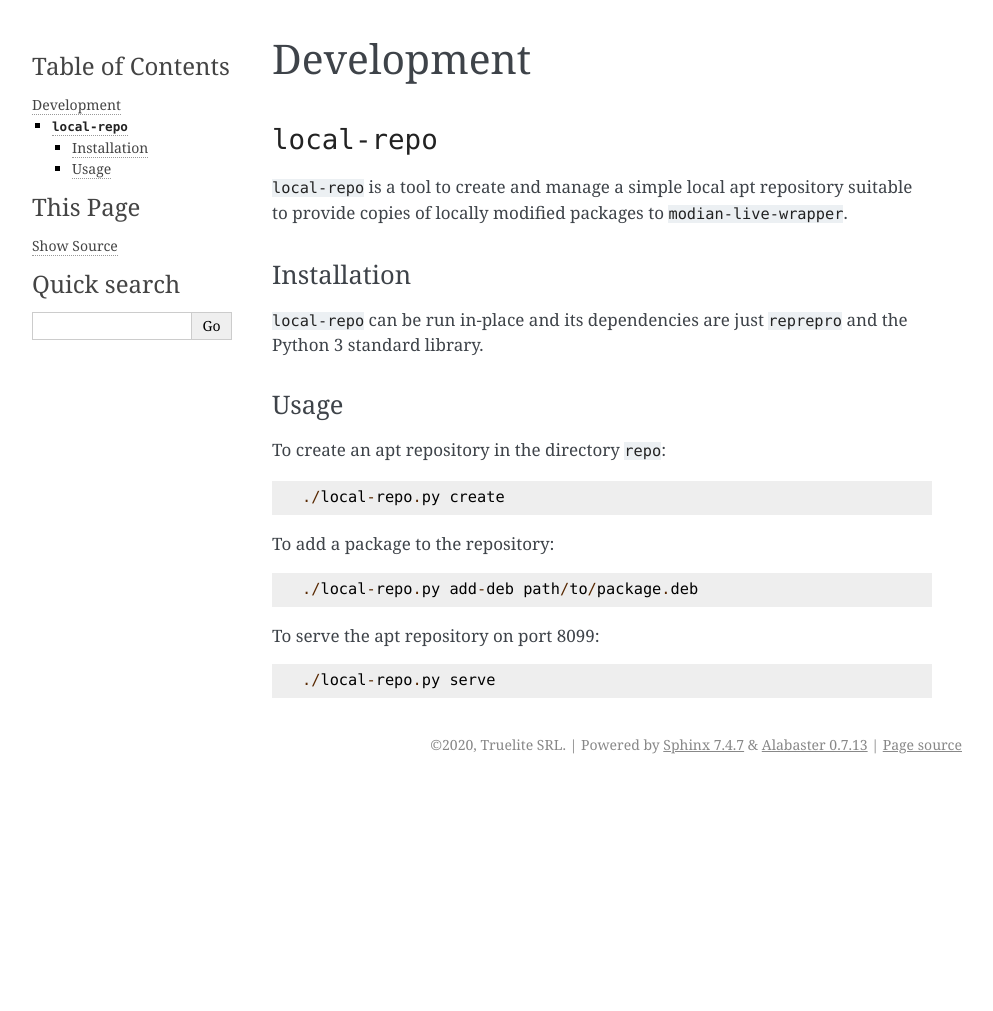
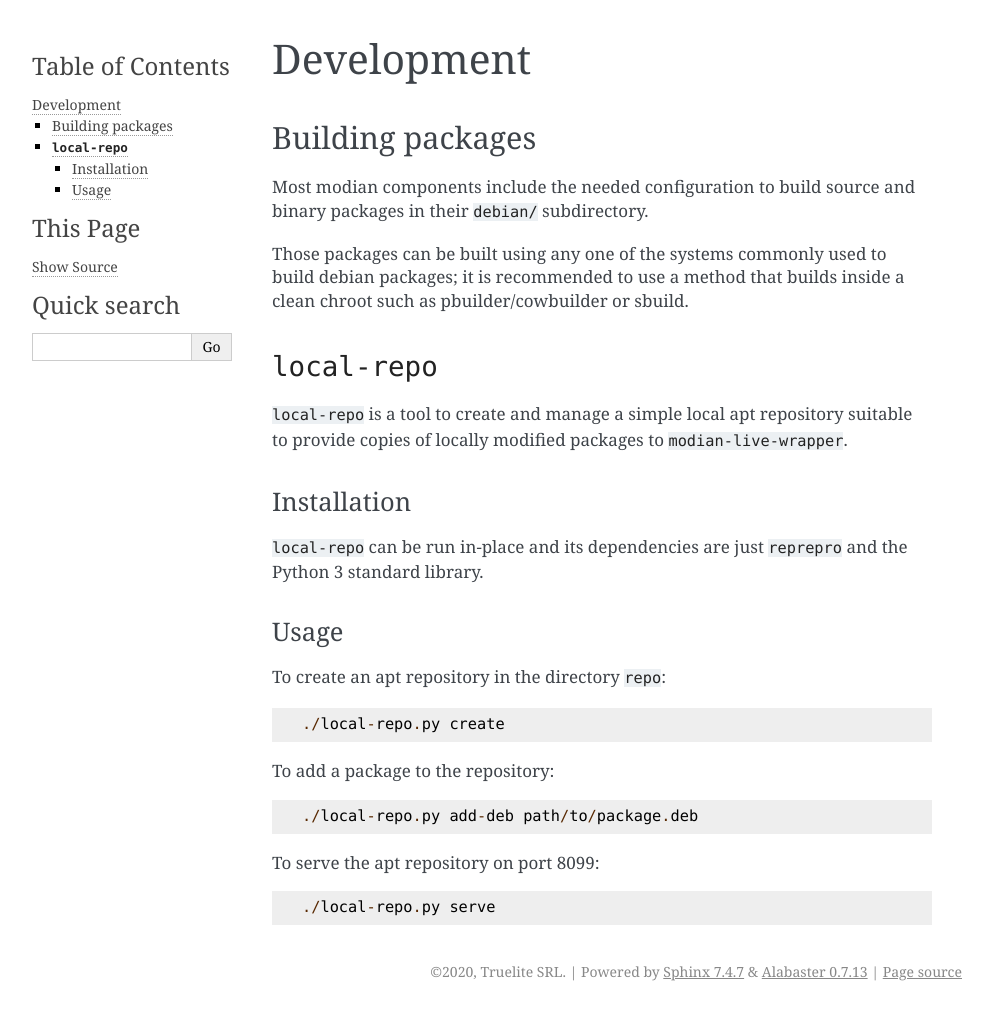
Before and after one commit to Truelite/modian, a Sphinx documentation site: the page built from docs/modian-full-example/devel.rst, in a window 1280 px wide. Shown: the whole page, without its empty margins (148-1141 px from the left). Built offline with Sphinx 7.4.7, drawn with Linux system fonts in a browser that asks for light colours; before the commit the page ends 900 px from its top, so only the background shows below that.

Commit message:
A note on building .deb packages

```diff
--- a/docs/modian-full-example/devel.rst
+++ b/docs/modian-full-example/devel.rst
@@ -1,6 +1,16 @@
 *************
  Development
 *************
+
+Building packages
+=================
+
+Most modian components include the needed configuration to build source
+and binary packages in their ``debian/`` subdirectory.
+
+Those packages can be built using any one of the systems commonly used
+to build debian packages; it is recommended to use a method that builds
+inside a clean chroot such as pbuilder/cowbuilder or sbuild.
 
 ``local-repo``
 ==============
```
